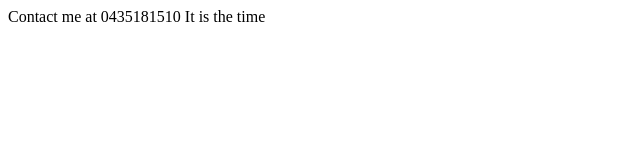
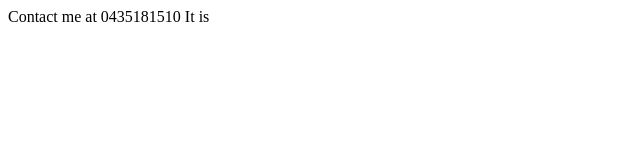
Before and after one commit to rhy-collab/cv, a plain HTML site: page contact.html in a window 1280 px wide. Shown: the full height of the page, 0-640 px from the left. Drawn offline with Linux system fonts and the light colour scheme.

Commit message:
Deleted words

```diff
--- a/contact.html
+++ b/contact.html
@@ -6,6 +6,6 @@
     <title>Document</title>
   </head>
   <body>
-    Contact me at 0435181510 It is the time
+    Contact me at 0435181510 It is
   </body>
 </html>
```
